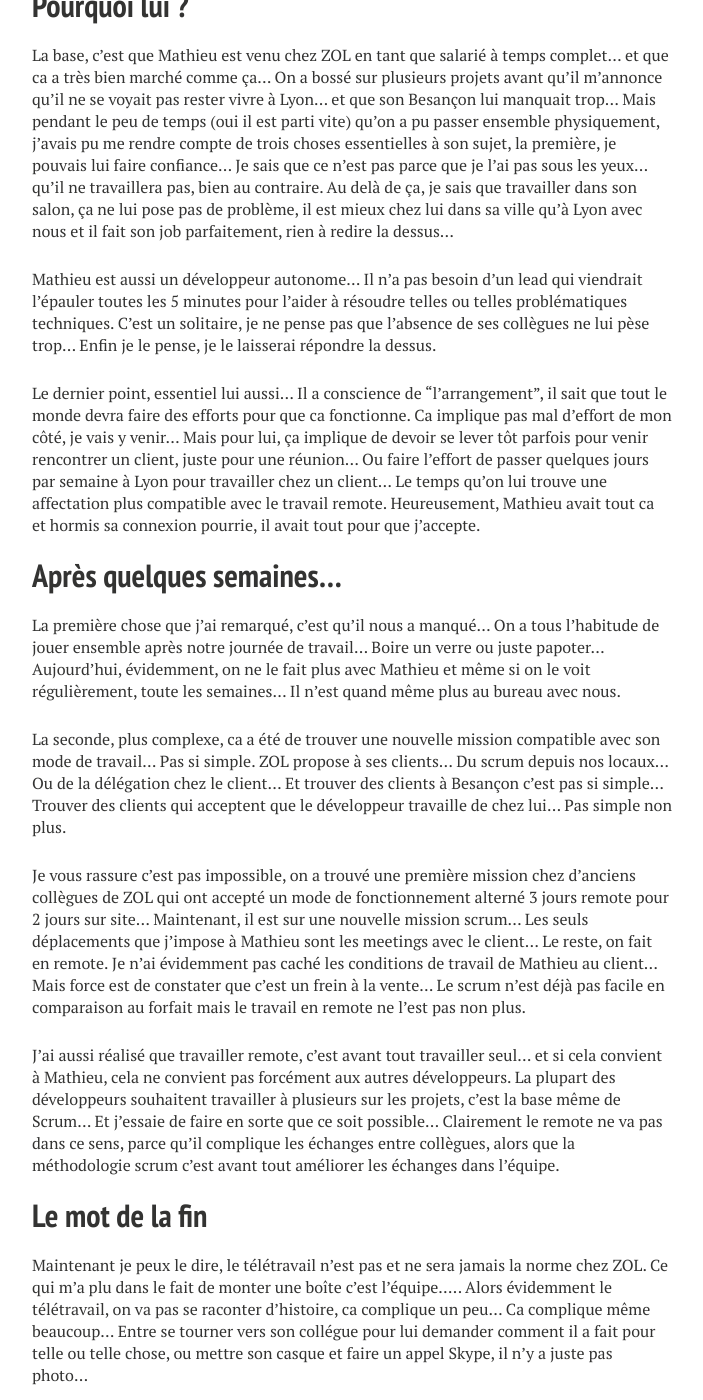
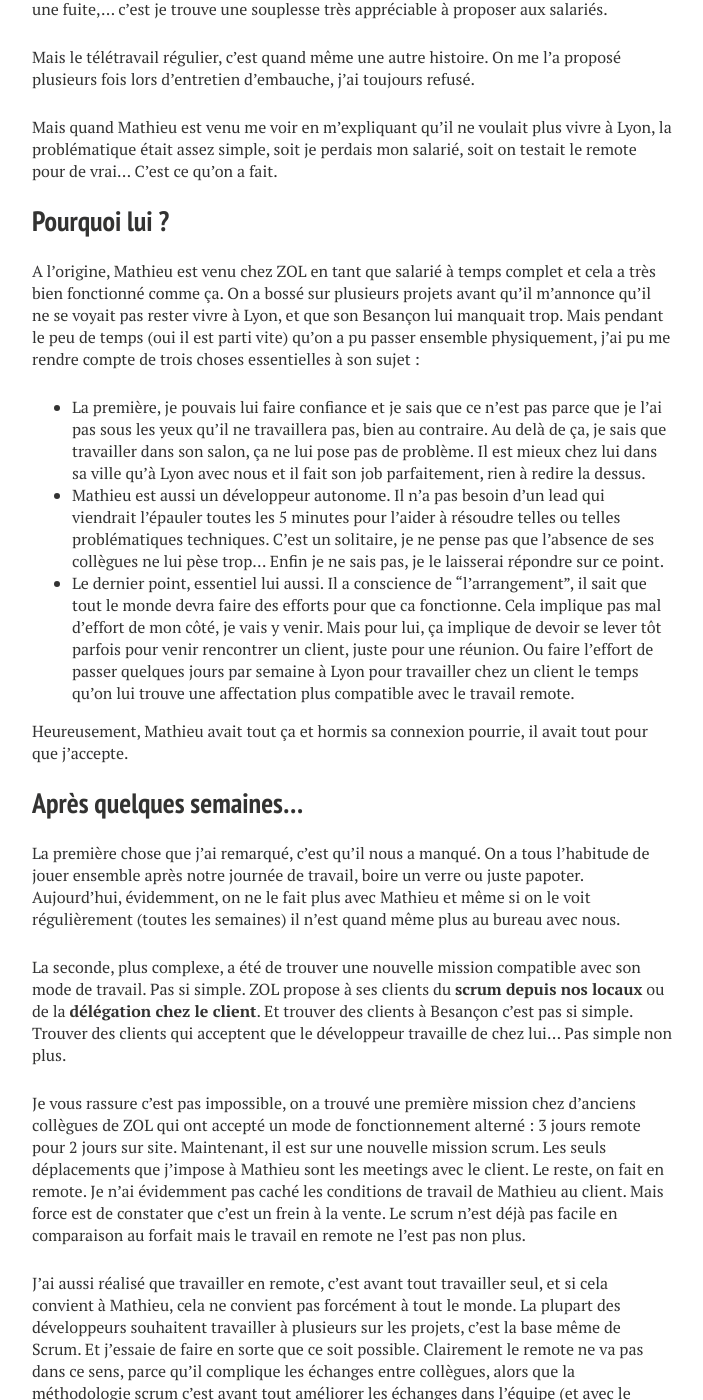
Before and after one commit to zolweb/zolweb.github.io, a Jekyll site: the page built from _posts/2015-07-17-le-travail-en-remote-le-point-de-vue-du-patron.md, in a window 1280 px wide and 1400 px high, scrolled down 1143 px. Shown: the whole window, without its empty margins (288-991 px from the left). Built offline with Jekyll 4.4.1, drawn with Linux system fonts in a browser that asks for light colours; nearby versions of some CDN libraries; some of the changed text lies outside the part shown.

Commit message:
Relecture

```diff
--- a/_posts/2015-07-17-le-travail-en-remote-le-point-de-vue-du-patron.md
+++ b/_posts/2015-07-17-le-travail-en-remote-le-point-de-vue-du-patron.md
@@ -9,44 +9,84 @@ image:
   feature: headers/symfony.png
 ---
 
-J'entends de plus en plus parler de travail en remote, c'est dans l'air du temps... Pendant très longtemps, ça n'était clairement pas envisageable pour une structure comme ZOL, tout simplement parce que nos outils de travail ne le permettaient pas : des PCs fixes, des connexions perso internet pourries, des serveurs inaccessibles depuis l'extérieur... Mais ça, c'était avant... aujourd'hui on bosse sur google drive pour partager nos fichiers, bibucket pour nos sources, les ordinateurs portables sont suffisamment puissants pour faire tourner les environnements de développemenent, les connexions internet suffisantes pour utiliser Skype en vocal (bon la vidéo, depuis Besançon c'est pas encore tout à fait ça).
+J'entends de plus en plus parler de travail en remote, c'est dans l'air du temps...
+Pendant très longtemps, cela n'était clairement pas envisageable pour une structure comme ZOL,
+tout simplement parce que nos outils de travail ne le permettaient pas :
 
-Du coup, aujourd'hui le remote c'est possible, mais est-ce profitable pour l'entreprise ?
+* des PCs fixes
+* des connexions Internet perso pourries
+* des serveurs inaccessibles depuis l'extérieur
+* ...
+
+**Mais ça, c'était avant !**
+
+Aujourd'hui, les choses sont bien différentes :
+
+* on bosse sur **Google Drive** pour partager nos fichiers
+* sur BitBucket pour nos sources
+* les ordinateurs portables sont suffisamment puissants pour faire tourner les environnements de développemenent
+* les connexions Internet permettent d'utiliser Skype en vocal (bon la vidéo, depuis Besançon c'est pas encore tout à fait ça)
+
+Du coup, aujourd'hui, **le remote c'est possible** ! Mais est-ce profitable pour l'entreprise ?
+
+
+## Il a été le premier
+
+Mathieu est le premier vrai salarié "remote", même si, depuis quelques temps, ZOL propose à ses salariés le télétravail de manière occasionnelle.
+Attendre une livraison, garder un enfant parce que la créche est fermée, attendre le plombier qui vient réparer une fuite,...
+c'est je trouve une souplesse très appréciable à proposer aux salariés.
+
+Mais le télétravail régulier, c'est quand même une autre histoire.
+On me l'a proposé plusieurs fois lors d'entretien d'embauche, j'ai toujours refusé.
+
+Mais quand Mathieu est venu me voir en m'expliquant qu'il ne voulait plus vivre à Lyon,
+la problématique était assez simple, soit je perdais mon salarié, soit on testait le remote pour de vrai... C'est ce qu'on a fait.
 
 
 
-# Il a été le premier
+## Pourquoi lui ?
 
-Mathieu est le premier vrai salarié remote, même si, depuis quelques temps, ZOL propose à ses salariés le télétravail de manière occasionnel... Attendre une livraison, garder un enfant parce que la créche est fermée, c'est je trouve une souplesse très appréciable à proposer aux salariés...
+A l'origine, Mathieu est venu chez ZOL en tant que salarié à temps complet et cela a très bien fonctionné comme ça.
+On a bossé sur plusieurs projets avant qu'il m'annonce qu'il ne se voyait pas rester vivre à Lyon, et que son Besançon lui manquait trop.
+Mais pendant le peu de temps (oui il est parti vite) qu'on a pu passer ensemble physiquement, j'ai pu me rendre compte de trois choses essentielles à son sujet :
 
-Mais le télétravail régulier, c'est quand même une autre histoire. On me l'a proposé plusieurs fois lors d'entretien d'embauche, j'ai toujours refusé...
+* La première, je pouvais lui faire confiance et je sais que ce n'est pas parce que je l'ai pas sous les yeux qu'il ne travaillera pas, bien au contraire. Au delà de ça, je sais que travailler dans son salon, ça ne lui pose pas de problème. Il est mieux chez lui dans sa ville qu'à Lyon avec nous et il fait son job parfaitement, rien à redire la dessus.
+* Mathieu est aussi un développeur autonome. Il n'a pas besoin d'un lead qui viendrait l'épauler toutes les 5 minutes pour l'aider à résoudre telles ou telles problématiques techniques. C'est un solitaire, je ne pense pas que l'absence de ses collègues ne lui pèse trop... Enfin je ne sais pas, je le laisserai répondre sur ce point.
+* Le dernier point, essentiel lui aussi. Il a conscience de "l'arrangement", il sait que tout le monde devra faire des efforts pour que ca fonctionne. Cela implique pas mal d'effort de mon côté, je vais y venir. Mais pour lui, ça implique de devoir se lever tôt parfois pour venir rencontrer un client, juste pour une réunion. Ou faire l'effort de passer quelques jours par semaine à Lyon pour travailler chez un client le temps qu'on lui trouve une affectation plus compatible avec le travail remote.
 
-Mais quand Mathieu est venu me voir en m'expliquant qu'il ne voulait plus vivre à Lyon, la problématique était assez simple, soit je perdais mon salarié... soit on testait le remote pour de vrai... C'est ce qu'on a fait.
+Heureusement, Mathieu avait tout ça et hormis sa connexion pourrie, il avait tout pour que j'accepte.
 
 
+## Après quelques semaines...
 
-# Pourquoi lui ?
+La première chose que j'ai remarqué, c'est qu'il nous a manqué.
+On a tous l'habitude de jouer ensemble après notre journée de travail, boire un verre ou juste papoter.
+Aujourd'hui, évidemment, on ne le fait plus avec Mathieu et même si on le voit régulièrement (toutes les semaines) il n'est quand même plus au bureau avec nous.
 
-La base, c'est que Mathieu est venu chez ZOL en tant que salarié à temps complet... et que ca a très bien marché comme ça... On a bossé sur plusieurs projets avant qu'il m'annonce qu'il ne se voyait pas rester vivre à Lyon... et que son Besançon lui manquait trop... Mais pendant le peu de temps (oui il est parti vite) qu'on a pu passer ensemble physiquement, j'avais pu me rendre compte de trois choses essentielles à son sujet, la première, je pouvais lui faire confiance... Je sais que ce n'est pas parce que je l'ai pas sous les yeux... qu'il ne travaillera pas, bien au contraire. Au delà de ça, je sais que travailler dans son salon, ça ne lui pose pas de problème, il est mieux chez lui dans sa ville qu'à Lyon avec nous et il fait son job parfaitement, rien à redire la dessus...
+La seconde, plus complexe, a été de trouver une nouvelle mission compatible avec son mode de travail.
+Pas si simple. ZOL propose à ses clients du **scrum depuis nos locaux** ou de la **délégation chez le client**.
+Et trouver des clients à Besançon c'est pas si simple.
+Trouver des clients qui acceptent que le développeur travaille de chez lui... Pas simple non plus.
 
-Mathieu est aussi un développeur autonome... Il n'a pas besoin d'un lead qui viendrait l'épauler toutes les 5 minutes pour l'aider à résoudre telles ou telles problématiques techniques. C'est un solitaire, je ne pense pas que l'absence de ses collègues ne lui pèse trop... Enfin je le pense, je le laisserai répondre la dessus.
+Je vous rassure c'est pas impossible, on a trouvé une première mission chez d'anciens collègues de ZOL qui ont accepté
+un mode de fonctionnement alterné : 3 jours remote pour 2 jours sur site. Maintenant, il est sur une nouvelle mission scrum.
+Les seuls déplacements que j'impose à Mathieu sont les meetings avec le client.
+Le reste, on fait en remote. Je n'ai évidemment pas caché les conditions de travail de Mathieu au client.
+Mais force est de constater que c'est un frein à la vente.
+Le scrum n'est déjà pas facile en comparaison au forfait mais le travail en remote ne l'est pas non plus.
 
-Le dernier point, essentiel lui aussi... Il a conscience de "l'arrangement", il sait que tout le monde devra faire des efforts pour que ca fonctionne. Ca implique pas mal d'effort de mon côté, je vais y venir... Mais pour lui, ça implique de devoir se lever tôt parfois pour venir rencontrer un client, juste pour une réunion... Ou faire l'effort de passer quelques jours par semaine à Lyon pour travailler chez un client... Le temps qu'on lui trouve une affectation plus compatible avec le travail remote.
-Heureusement, Mathieu avait tout ca et hormis sa connexion pourrie, il avait tout pour que j'accepte.
+J'ai aussi réalisé que travailler en remote, c'est avant tout travailler seul, et si cela convient à Mathieu,
+cela ne convient pas forcément à tout le monde. La plupart des développeurs souhaitent travailler à plusieurs sur les projets,
+c'est la base même de Scrum. Et j'essaie de faire en sorte que ce soit possible.
+Clairement le remote ne va pas dans ce sens, parce qu'il complique les échanges entre collègues,
+alors que la méthodologie scrum c'est avant tout améliorer les échanges dans l'équipe (et avec le client).
 
+## Le mot de la fin
 
-# Après quelques semaines...
+Maintenant je peux le dire, le télétravail n'est pas et ne sera jamais la norme chez ZOL.
+Ce qui m'a plu dans le fait de monter une boîte c'est avant tout l'équipe.
+Alors évidemment le télétravail, on ne va pas se raconter d'histoire, ça complique un peu... Ca complique même beaucoup...
+Entre se tourner vers son collégue pour lui demander comment il a fait pour telle ou telle chose, ou mettre son casque et faire un appel Skype,
+il n'y a juste pas photo !!!
 
-La première chose que j'ai remarqué, c'est qu'il nous a manqué... On a tous l'habitude de jouer ensemble après notre journée de travail... Boire un verre ou juste papoter... Aujourd'hui, évidemment, on ne le fait plus avec Mathieu et même si on le voit régulièrement, toute les semaines... Il n'est quand même plus au bureau avec nous.
-
-La seconde, plus complexe, ca a été de trouver une nouvelle mission compatible avec son mode de travail... Pas si simple. ZOL propose à ses clients... Du scrum depuis nos locaux... Ou de la délégation chez le client... Et trouver des clients à Besançon c'est pas si simple... Trouver des clients qui acceptent que le développeur travaille de chez lui... Pas simple non plus.
-
-Je vous rassure c'est pas impossible, on a trouvé une première mission chez d'anciens collègues de ZOL qui ont accepté un mode de fonctionnement alterné 3 jours remote pour 2 jours sur site... Maintenant, il est sur une nouvelle mission scrum... Les seuls déplacements que j'impose à Mathieu sont les meetings avec le client... Le reste, on fait en remote. Je n'ai évidemment pas caché  les conditions de travail de Mathieu au client... Mais force est de constater que c'est un frein à la vente... Le scrum n'est déjà pas facile en comparaison au forfait mais le travail en remote ne l'est pas non plus.
-
-J'ai aussi réalisé que travailler remote, c'est avant tout travailler seul... et si cela convient à Mathieu, cela ne convient pas forcément aux autres développeurs. La plupart des développeurs souhaitent travailler à plusieurs sur les projets, c'est la base même de Scrum... Et j'essaie de faire en sorte que ce soit possible... Clairement le remote ne va pas dans ce sens, parce qu'il complique les échanges entre collègues, alors que la méthodologie scrum c'est avant tout améliorer les échanges dans l'équipe.
-
-# Le mot de la fin
-
-Maintenant je peux le dire, le télétravail n'est pas et ne sera jamais la norme chez ZOL. Ce qui m'a plu dans le fait de monter une boîte c'est l'équipe..... Alors évidemment le télétravail, on va pas se raconter d'histoire, ca complique un peu... Ca complique même beaucoup... Entre se tourner vers son collégue pour lui demander comment il a fait pour telle ou telle chose, ou mettre son casque et faire un appel Skype, il n'y a juste pas photo...
-
-Et concernant la remarque de mon collégue de gauche (Yannick) qui vient de me dire que Mathieu chez lui ca économise un bureau, je ne répondrai même pas !
+Et concernant la remarque de mon collégue de gauche (Yannick) qui vient de me dire que Mathieu chez lui... ça économise un bureau... je ne répondrai même pas !
```
